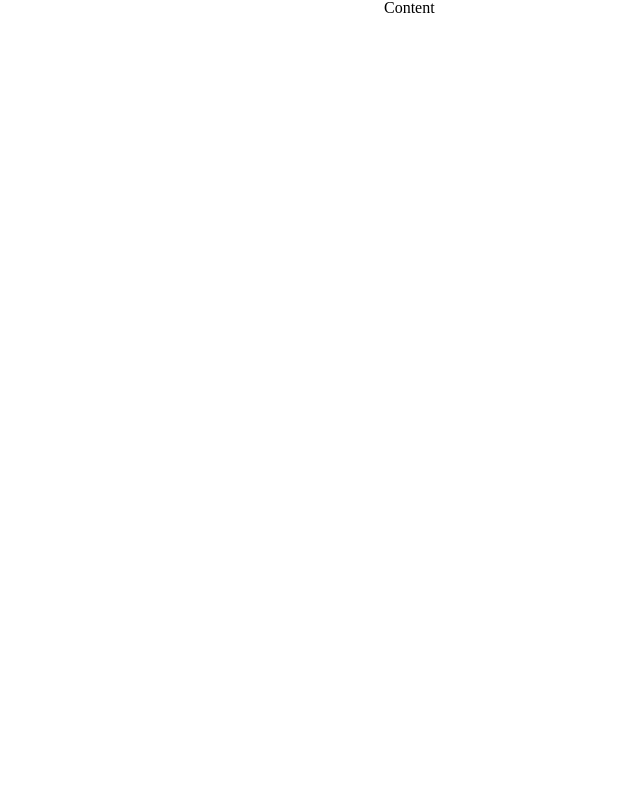
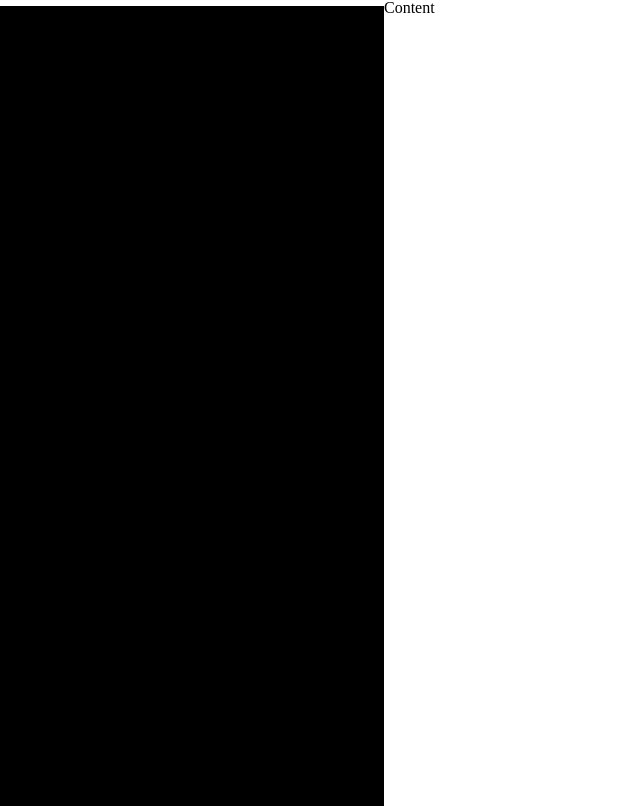
Before and after one commit to munrhalls/Carbyne-explorations, a React (Create React App) app: page / in a window 1280 px wide. Shown: the whole page, without its empty margins (0-640 px from the left). Built offline with nearby package versions, Linux system fonts and the light colour scheme.

Commit message:
nav styler

```diff
--- a/src/components/NavStyler/NavStyler.css
+++ b/src/components/NavStyler/NavStyler.css
@@ -1,6 +1,5 @@
 .NavStyler {
     color: #fff;
-
     /* box */
     height: 100%;
     /* pos */
@@ -8,4 +7,15 @@
     top: 0;
     bottom: 0;
     right: 0;
+    left: 0;
 }
+
+.NavStyler__line {
+    border-bottom: 1px solid #000;
+    /* box */
+    height: 1px;
+    /* pos */
+    position: absolute;
+    width: 100%;
+
+}
--- a/src/components/NavStyler/NavStyler.js
+++ b/src/components/NavStyler/NavStyler.js
@@ -1,16 +1,22 @@
 import React from "react";
 import { v4 as uuid } from "uuid";
+import useWindowHeight from "./../../Hooks/useWindowHeight";
 
 export default function NavStyler() {
+  const vh = useWindowHeight();
+  const topDistances = [...Array(vh).keys()].map((n) => (n += 5));
+
   return (
     <div className="NavStyler">
-      {Array(5)
+      {Array(vh)
         .fill(null)
-        .map((n) => {
+        .map((n, index) => {
           return (
-            <div className="NavStyler__line" key={uuid()}>
-              line
-            </div>
+            <div
+              className="NavStyler__line"
+              key={uuid()}
+              style={{ top: `${topDistances[index]}px` }}
+            ></div>
           );
         })}
     </div>
```
